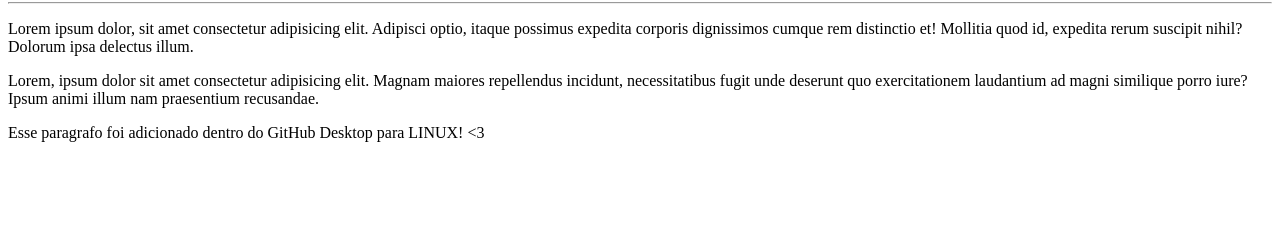
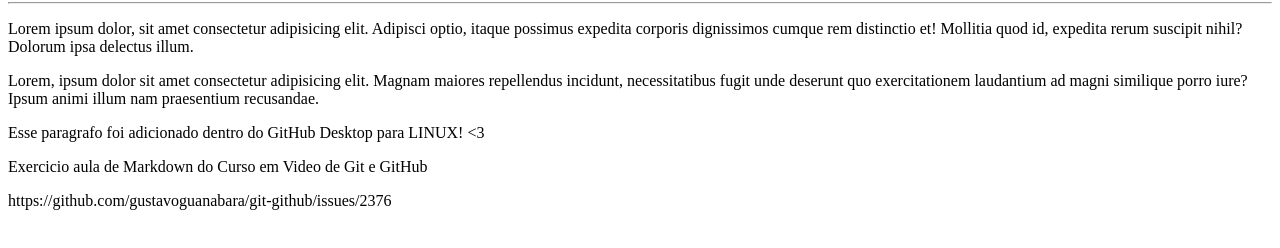
Before and after one commit to mandrivasp/Ola-Mundo, a plain HTML site: page site-exemplo/index.html in a window 1280 px wide. Shown: the part 78-326 px from the top of the page. Drawn offline with Linux system fonts and the light colour scheme.

Commit message:
Adicionei exercício aula Markdown

```diff
--- a/site-exemplo/index.html
+++ b/site-exemplo/index.html
@@ -12,6 +12,8 @@
     <p>Lorem ipsum dolor, sit amet consectetur adipisicing elit. Adipisci optio, itaque possimus expedita corporis dignissimos cumque rem distinctio et! Mollitia quod id, expedita rerum suscipit nihil? Dolorum ipsa delectus illum.</p>
     <p>Lorem, ipsum dolor sit amet consectetur adipisicing elit. Magnam maiores repellendus incidunt, necessitatibus fugit unde deserunt quo exercitationem laudantium ad magni similique porro iure? Ipsum animi illum nam praesentium recusandae.</p>
     <p>Esse paragrafo foi adicionado dentro do GitHub Desktop para LINUX! &lt;3</p>
+    <p>Exercicio aula de Markdown do Curso em Video de Git e GitHub</p>
+    <p>https://github.com/gustavoguanabara/git-github/issues/2376</p>
 
 </body>
 </html>
```
